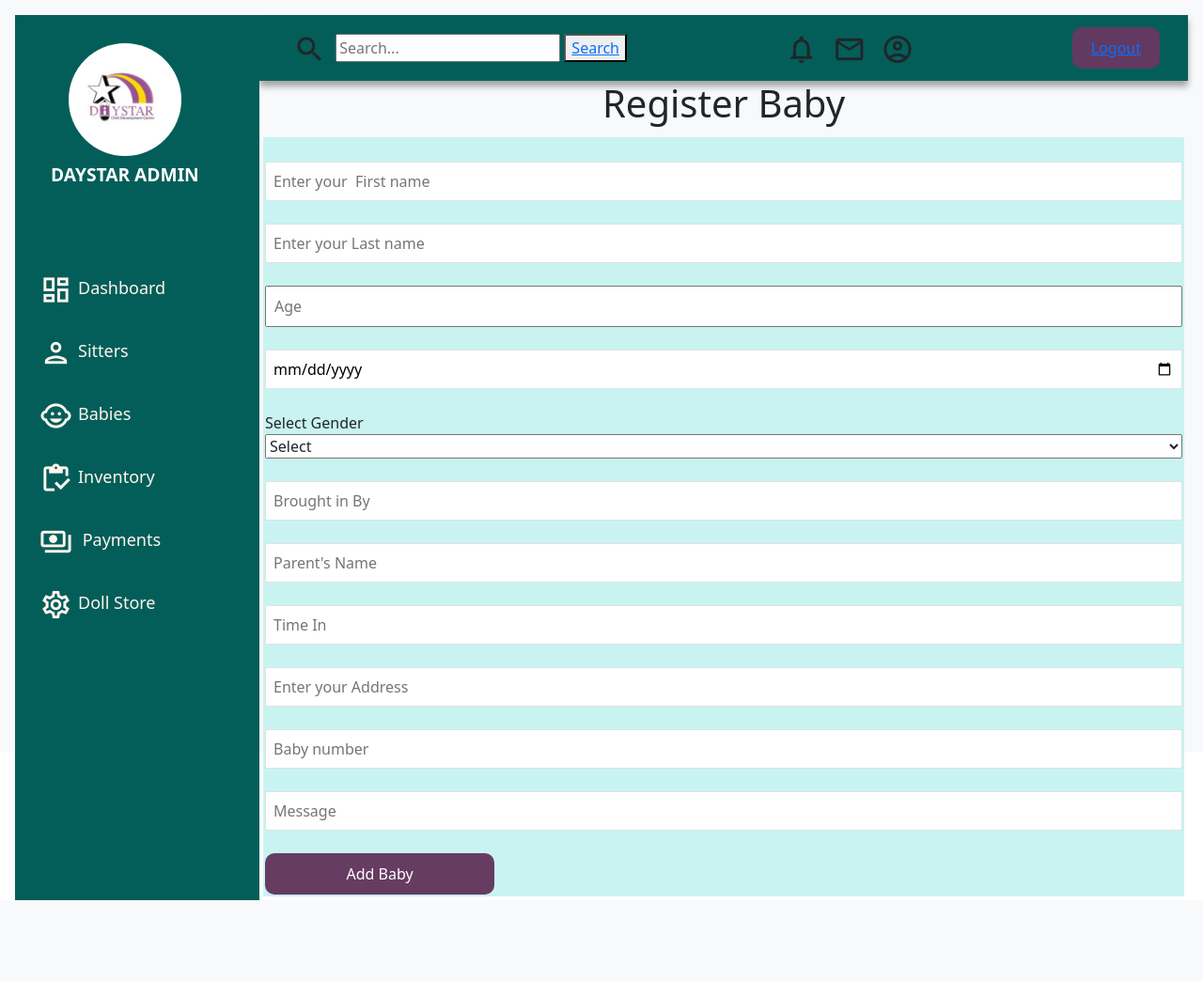
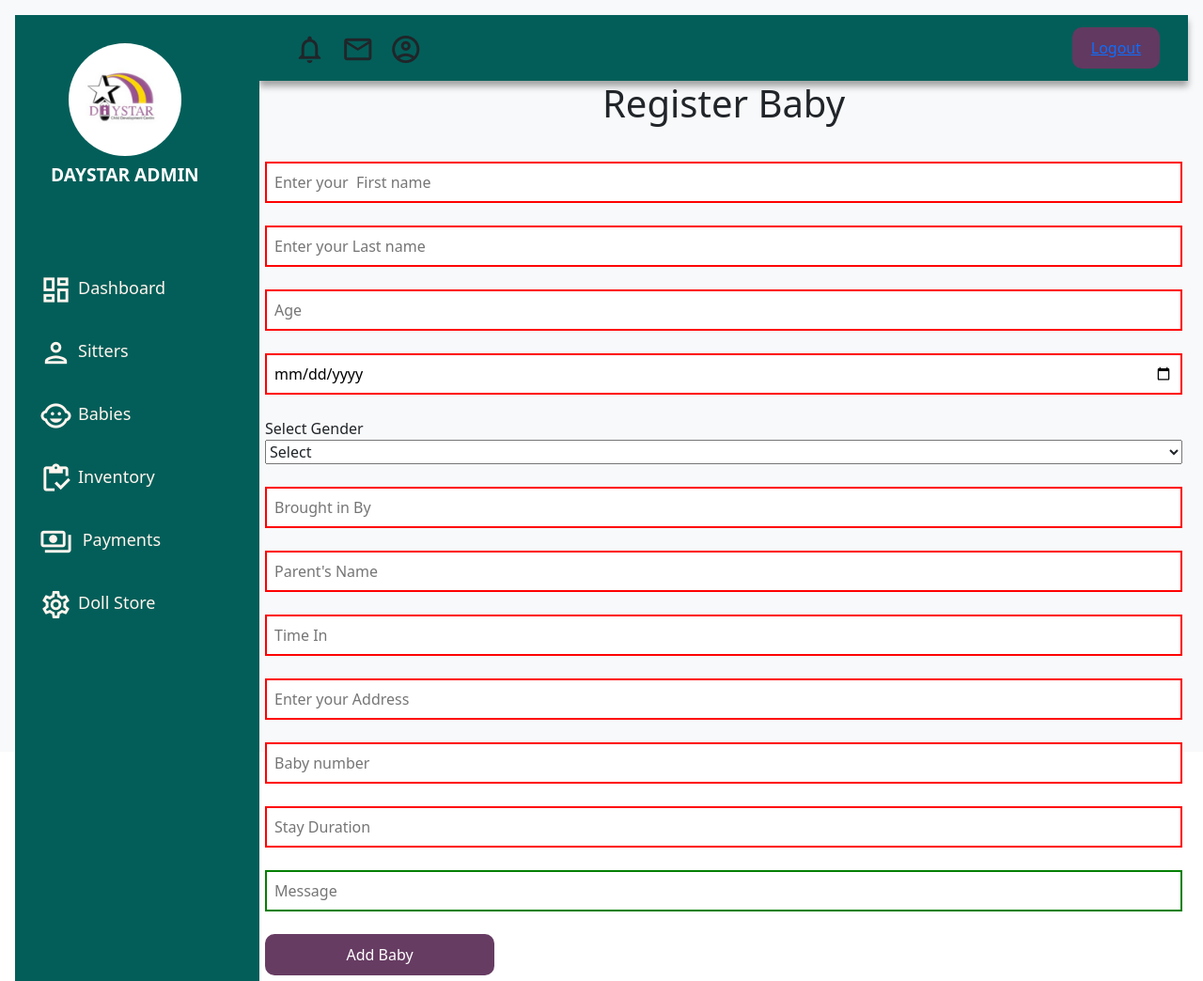
Before and after one commit to ajayjona/daystar_project1, a Django app: page /baby/add in a window 1280 px wide. Shown: the whole page at 94% size. Before the commit the page ends 958 px from the top, so only its background shows below. Run offline with Django 5.2, Linux system fonts and the light colour scheme; a user stored in the database is signed in; some web fonts are replaced.

Commit message:
improved design,added payment pages

```diff
--- a/daystar/application/models.py
+++ b/daystar/application/models.py
@@ -53,8 +53,8 @@ class Sitter(models.Model):
     educationlevel = models.CharField(max_length=20)
     sitternumber = models.CharField(max_length=50)
     contact = models.CharField(max_length=20, default=1)
-    status = models.BooleanField(default=0)
-    sit = models.ForeignKey(Baby, on_delete=models.SET_NULL, null=True, related_name='sitters')
+    status = models.CharField(max_length=10, default='Available', blank=True)
+    # sit = models.ForeignKey(Baby, on_delete=models.SET_NULL, null=True, related_name='sitters')
 
 class Item(models.Model):
     item_name = models.CharField(max_length=100)
@@ -72,7 +72,7 @@ class Pay(models.Model):
     amount = models.FloatField( null=True, blank=True)
     date = models.DateField( auto_now_add=True)
     # payee = models.ForeignKey(User, on_delete=models.CASCADE, default=1)
-    # stay_duration = models.IntegerField(default=1, null=True)
+    stay_duration = models.CharField(max_length=15,default='Fullday', blank=True)
     # pay_status = models.BooleanField(default=0)
 
     def __str__(self):
--- a/daystar/application/static/css/styles.css
+++ b/daystar/application/static/css/styles.css
@@ -205,7 +205,7 @@ table thead{
     margin: 4px;
     width: auto;
     height:auto;
-    background-color:#c9f3f1;
+    /* background-color:#c9f3f1; */
     /* align-content: center; */
 
 }
@@ -249,3 +249,9 @@ table thead{
 
     background-color:rgb(3, 94, 89);
 }
+input:valid{
+    border: 2px solid green;
+}
+input:invalid{
+    border: 2px solid red;
+}
--- a/daystar/application/templates/application/add_baby.html
+++ b/daystar/application/templates/application/add_baby.html
@@ -11,13 +11,13 @@
         <form method="post" class="form ">
             {% csrf_token %}
             <br>
-                <input type="text" name="fname" required placeholder="Enter your  First name"  class="p-2 border ">
+                <input type="text" name="fname" required placeholder="Enter your  First name"  class="p-2  ">
                 <br>
-                <input type="text" name="lname" placeholder="Enter your Last name"  class="p-2 border ">
+                <input type="text" name="lname" required placeholder="Enter your Last name"  class="p-2  ">
             <br>
                 <input type="number" name="age" required placeholder="Age"  class="p-2  ">
                 <br>
-                <input type="date" name="DOB" required placeholder="Date of Birth"  class="p-2 border ">
+                <input type="date" name="DOB" required placeholder="Date of Birth"  class="p-2  ">
             <br>
                 <label for="gender" class="p2 gap-2">Select Gender</label>
                 <select name="gender" id="gender" required class=" text-dark">
@@ -27,17 +27,19 @@
                     <option value="other">Other</option>
                 </select>
             <br>
-                <input type="text" name="broughtby" required placeholder="Brought in By"  class="p-2 border ">
+                <input type="text" name="broughtby" required placeholder="Brought in By"  class="p-2  ">
                 <br>
-                <input type="text" name="parent_name" required placeholder="Parent's Name"  class="p-2 border ">
+                <input type="text" name="parent_name" required placeholder="Parent's Name"  class="p-2  ">
                 <br>
-                <input type="text" name="timein"  required  placeholder="Time In" class="p-2 border ">
+                <input type="text" name="timein"  required  placeholder="Time In" class="p-2  ">
             <br>
-            <input type="text" name="location" required placeholder="Enter your Address" class="p-2 border ">
+            <input type="text" name="location" required placeholder="Enter your Address" class="p-2  ">
             <br>
-            <input type="text" name="babynumber" required placeholder="Baby number"  class="p-2 border ">
+            <input type="text" name="babynumber" required placeholder="Baby number"  class="p-2  ">
             <br>
-            <input type="text" name="message_left" placeholder="Message "  class="p-2 border ">
+            <input type="text" name="stay_duration" required placeholder="Stay Duration"  class="p-2  ">
+            <br>
+            <input type="text" name="message_left" placeholder="Message "  class="p-2  ">
             <br>
             <button type="submit" class="button w-25">Add Baby</button>
         </form>
--- a/daystar/application/templates/application/base.html
+++ b/daystar/application/templates/application/base.html
@@ -24,12 +24,12 @@
                     menu
                     </span>
             </div>
-            <div class="header-left">
+            {% comment %} <div class="header-left">
                 <span class="material-icons-outlined">
                     search  </span>
                     <input type="text" class="search-input" placeholder="Search...">
                     <button type="submit" ><a href="sitter/"> Search</a></button>
-            </div>
+            </div> {% endcomment %}
             <div class="header-right">
                 <span class="material-icons-outlined">
                     notifications</span>
--- a/daystar/application/views.py
+++ b/daystar/application/views.py
@@ -50,34 +50,33 @@ def addbaby(request):
         broughtby = request.POST['broughtby']
         babynumber  = request.POST['babynumber']
         message_left = request.POST['message_left']
-        # stay_duration = request.POST['stay_duration']
+        stay_duration = request.POST['stay_duration']
         # Address = request.POST['address']
-        baby = Baby(fname=fname, lname=lname, gender=gender, age=age, parent_name=parent_name, timein=timein,  broughtby=broughtby, babynumber=babynumber, message_left=message_left )
+        baby = Baby(fname=fname, lname=lname, gender=gender, age=age, parent_name=parent_name, timein=timein,  broughtby=broughtby, babynumber=babynumber, message_left=message_left, stay_duration=stay_duration )
         baby.save()
-        message = 'Baby added successfully'
-    context = {
-        'message':message
-    }
+    #     message.success = 'Baby added successfully'
+    #     context = {
+    #     'message':message
+    # }
     template = loader.get_template('application/add_baby.html')
-    return HttpResponse(template.render(context))
+    return HttpResponse(template.render())
 @login_required
 def addsitter(request):
     if request.method == 'POST':
-        fname = request.POST['fname']
-        lname = request.POST['lname']
-        gender = request.POST['gender']
-        age = request.POST['age']
-        address = request.POST['location']
-        contact = request.POST['contact']
-        status = request.POST['status']
-        sitter = Sitter(fname=fname, lname=lname, gender=gender, age=age, location=address, contact=contact, status=status)
+        fname = request.POST.get('fname')
+        lname = request.POST.get('lname')
+        gender = request.POST.get('gender')
+        age = request.POST.get('age')
+        address = request.POST.get('location')
+        contact = request.POST.get('contact')
+        sitternumber =request.POST.get('sitternumber')
+        # Determine the status based on checkbox value
+        status = request.POST.get('status')
+        sitter = Sitter(fname=fname, lname=lname, gender=gender, age=age, location=address, contact=contact, status=status, sitternumber=sitternumber)
         sitter.save()
-        # messages = 'Sitter added successfully'
-    # contxt = {
-    #     'messages': messages tis is the siiter message that refused to wrk
-    # }
-    template = loader.get_template('application/add_sitter.html')
-    return HttpResponse(template.render())
+        return redirect('/sitter/')
+    else:
+        return render(request, 'application/add_sitter.html')
 
 @login_required
 def viewbaby(request, id):
@@ -125,7 +124,7 @@ def payment(request):
         amount = request.POST['amount']
         date = request.POST['date']
         baby_id = request.POST['id']
-        stay_duration = request.POST.get('stay_duration')
+        stay_duration = request.POST.get('category')
         baby = Baby.objects.get(id=baby_id )
         pay = Pay(baby=baby, amount= amount, date = date, stay_duration=stay_duration)
         pay.save()
@@ -157,7 +156,7 @@ def additem(request):
         # date_received = request.POST['date_recieved']
         item = Item(item_name=item_name, quantity=quantity, current_stock=current_stock)
         item.save()
-        return render(request, 'application/inventory.html')
+        return redirect('/inventory/')
     else:
         return render(request, 'application/add_inventory.html')
 
```
Also changed, not shown: daystar/application/templates/application/add_sitter.html (+23 -9 lines), daystar/application/migrations/0027_alter_sitter_status.py (added), daystar/application/migrations/0028_alter_sitter_status.py (added), daystar/application/migrations/0029_remove_sitter_sit_alter_sitter_status.py (added), daystar/application/migrations/0030_alter_sitter_status.py (added), daystar/application/migrations/0031_pay_stay_duration.py (added), daystar/db.sqlite3.
